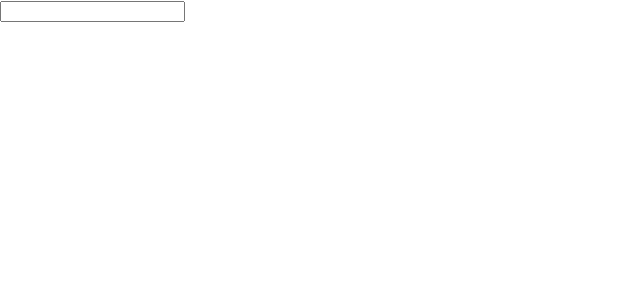
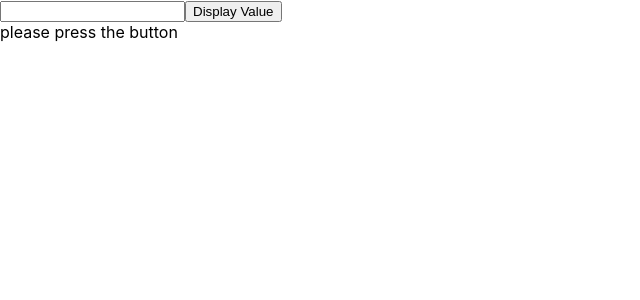
Before and after one commit to Anamika2424/second-project, a React (Create React App) app: page / in a window 1280 px wide. Shown: the top 300 px of the page, without its empty margins (0-640 px from the left). Built offline with nearby package versions, Linux system fonts and the light colour scheme.

Commit message:
displaying value on a button click

```diff
--- a/src/App.js
+++ b/src/App.js
@@ -1,17 +1,35 @@
 import './App.css';
+
 import React, { useState } from 'react'
 
 function App() {
-    const [age,setAge] = useState();
-function handleAgeChange(event){
-    setAge(event.target.value)
-}
-    return  (
+    const [age, setAge] = useState();
+    const [showBlock, setShowBlock] = useState(false);
+
+    function handleAgeChange(event) {
+        setAge(event.target.value);
+    }
+
+    function onDisplay() {
+        setShowBlock(true);
+    }
+
+    return (
         <div>
-             <input name="age" value={age} onChange={handleAgeChange}></input>
-            <div>{age}</div>
+            <input
+                name="age"
+                value={age}
+                onChange={handleAgeChange}
+            />
+
+            <button onClick={onDisplay} >Display Value</button>
+
+            <div> {showBlock ?
+                <div>{age}</div>:
+                <div>please press the button</div>
+            }</div>
         </div>
-
     )
 }
+
 export default App;
```
